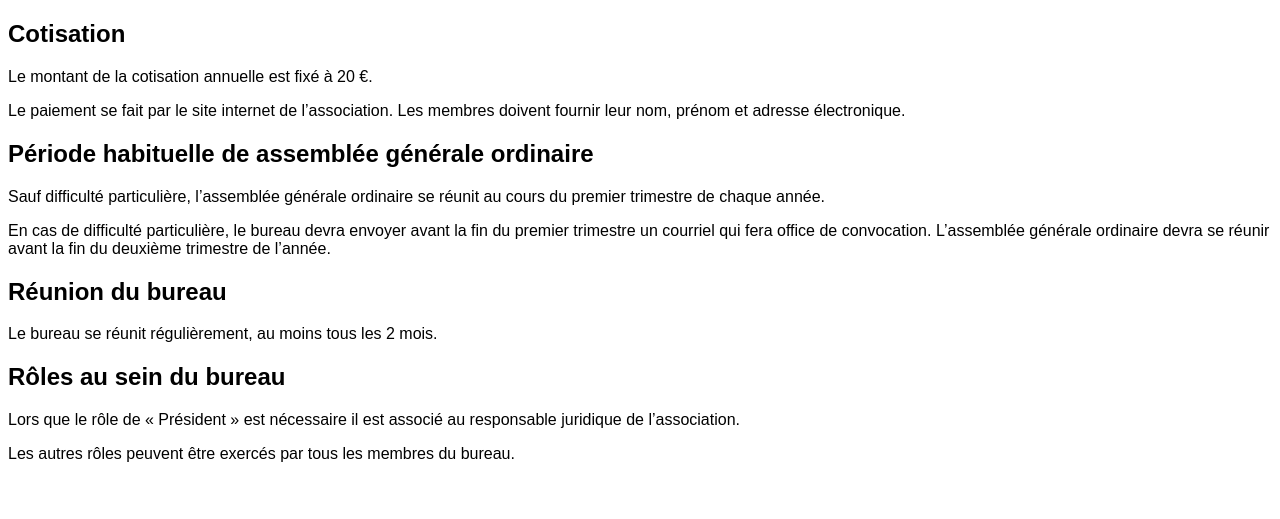
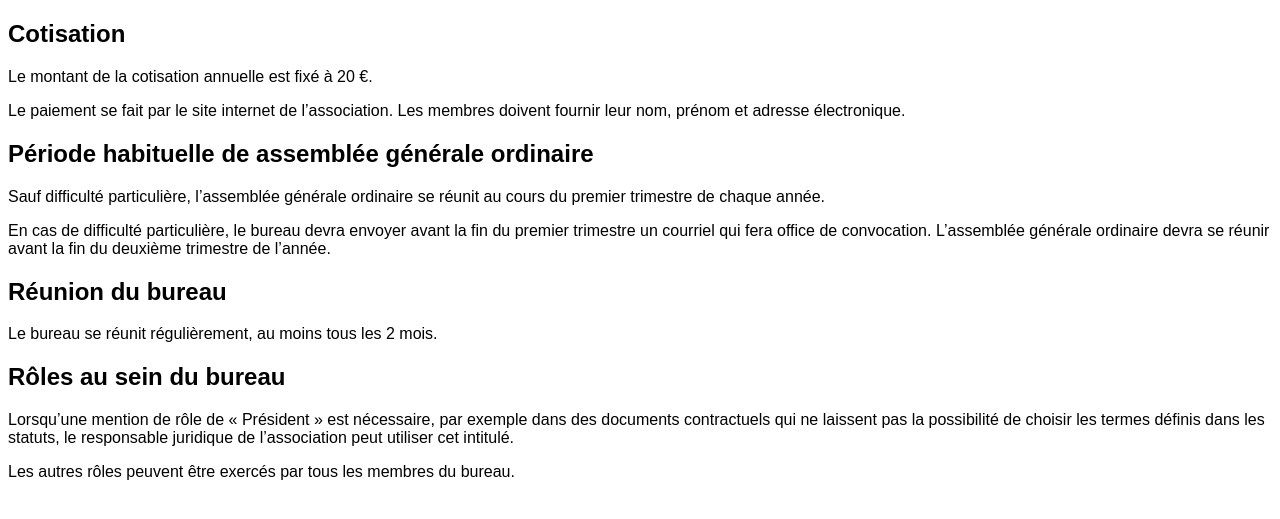
Before and after one commit to mes-aides/vie-associative, a Jekyll site: the page built from reglement.md, in a window 1280 px wide. Shown: the top 519 px of the page. Built offline with Jekyll 4.4.1, drawn with Linux system fonts in a browser that asks for light colours.

Commit message:
Explicite l'usage de la mention de « Président »
Co-Authored-By: Matti Schneider <gh@mattischneider.fr>

```diff
--- a/reglement.md
+++ b/reglement.md
@@ -21,6 +21,6 @@ Le bureau se réunit régulièrement, au moins tous les 2 mois.
 
 ## Rôles au sein du bureau
 
-Lors que le rôle de « Président » est nécessaire il est associé au responsable juridique de l'association.
+Lorsqu’une mention de rôle de « Président » est nécessaire, par exemple dans des documents contractuels qui ne laissent pas la possibilité de choisir les termes définis dans les statuts, le responsable juridique de l'association peut utiliser cet intitulé.
 
 Les autres rôles peuvent être exercés par tous les membres du bureau.
```
